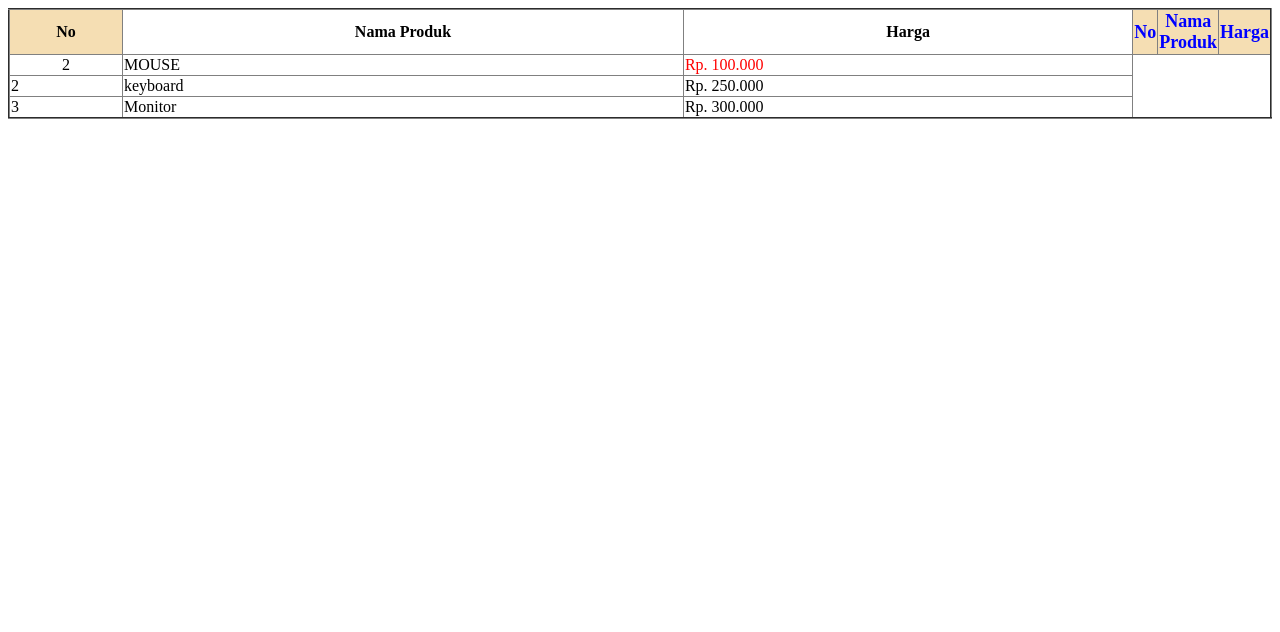
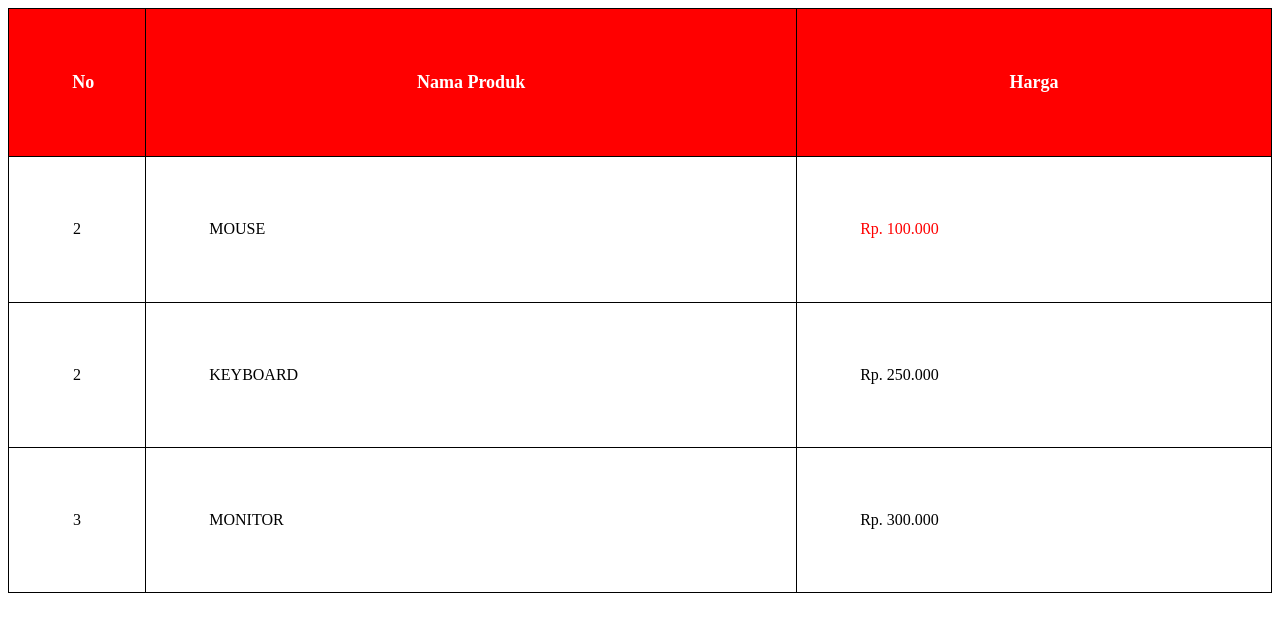
Before and after one commit to DebiJulio/1124160182_html_6, a plain HTML site: page latihan6/index.html in a window 1280 px wide. Drawn offline with Linux system fonts and the light colour scheme.

Commit message:
perubahan borders3

```diff
--- a/latihan6/index.html
+++ b/latihan6/index.html
@@ -5,19 +5,37 @@
     <meta name="viewport" content="width=device-width, initial-scale=1.0">
     <title>Document</title>
 </head>
+<style>
+    table {
+        border-collapse: collapse;
+        width: 100%;
+        border: 1px solid black;
+    }
+    th,td {
+        padding: 5%;
+        border: 1px solid black;
+    }
+    th {
+        background-color: red;
+        color: white;
+        font-weight: bold;
+        font-size: 18px;
+        text-align: center;
+    }
+    td:nth-child(1) {
+        text-align: center;
+    }
+    td:nth-child(2) {
+        text-transform: uppercase;
+    }
+</style>
 <body>
     <table border="2" style="border-collapse: collapse;
      width: 100%;">
         <tr>
-            <th style="background-color: wheat;" width="10%">No</th>
-            <th style="font: 18px; text-align: center;" width="50%">Nama Produk</th>
-            <th style="font-weight: bold;" width="40%">Harga</th>
-            <th style="background-color: wheat; color: blue; font-weight: bold;
-            font-size: 18px; text-align: center;">No</th>
-            <th style="background-color: wheat; color: blue; font-weight: bold;
-            font-size: 18px; text-align: center;">Nama Produk</th>
-            <th style="background-color: wheat; color: blue; font-weight: bold;
-            font-size: 18px; text-align: center;"="40%">Harga</th>
+            <th>No</th>
+            <th>Nama Produk</th>
+            <th>Harga</th>
         </tr>
         <tr>
             <td style="text-align: center;">2</td>
```
